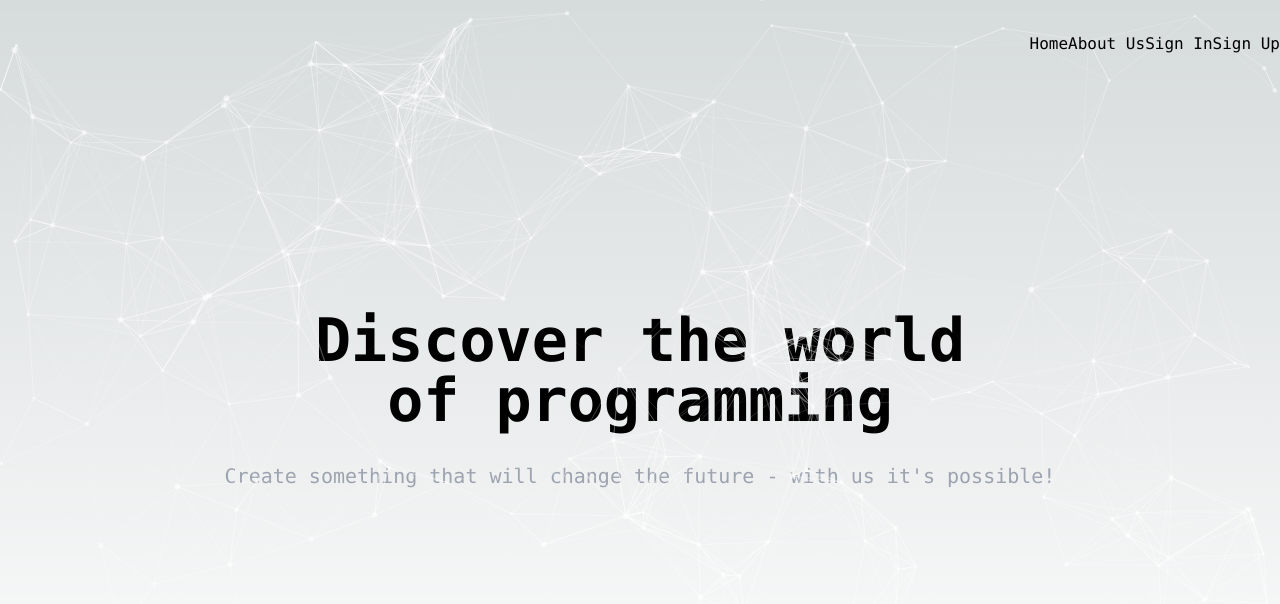
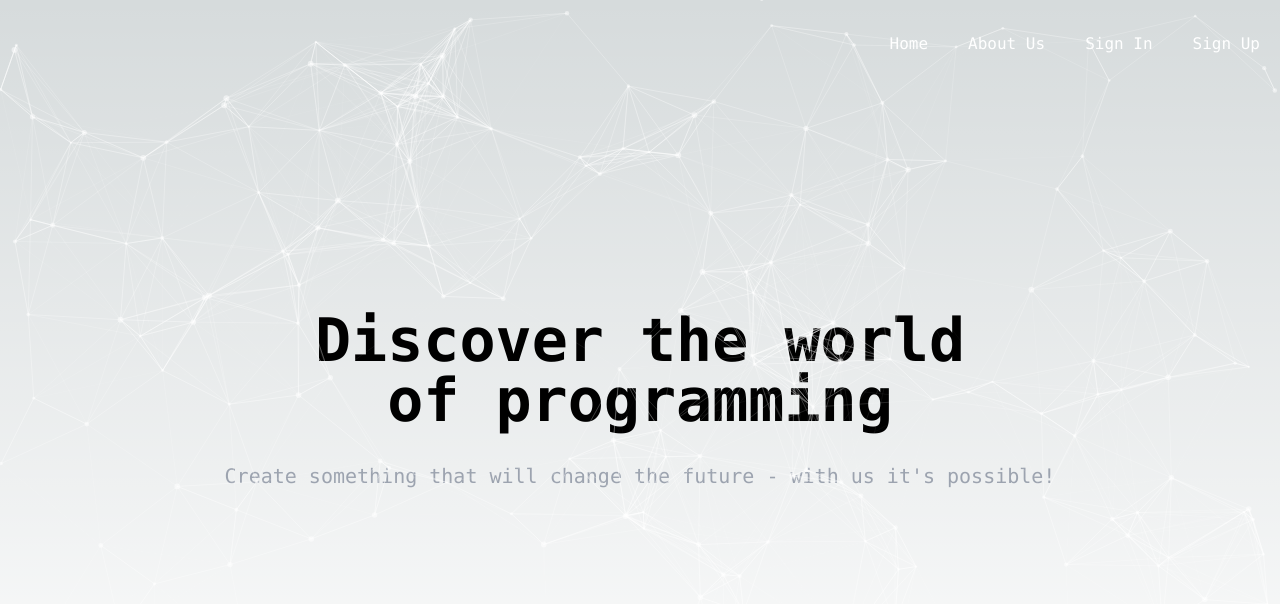
Before and after one commit to Zeek191/blazity, a Next.js app: page / in a window 1280 px wide. Shown: the top 604 px of the page. Built offline with nearby package versions, Linux system fonts and the light colour scheme; no server answers.

Commit message:
fix: Mobile header fix

```diff
--- a/package.json
+++ b/package.json
@@ -23,6 +23,7 @@
     "postcss": "8.4.23",
     "react": "18.2.0",
     "react-dom": "18.2.0",
+    "react-responsive": "^9.0.2",
     "react-tsparticles": "^2.9.3",
     "tailwindcss": "3.3.2",
     "tsparticles": "^2.9.3",
--- /dev/null
+++ b/src/base/consts/media-breakpoints.ts
@@ -0,0 +1,5 @@
+export enum BREAKPOINTS {
+  SM = "(max-width: 576px)",
+  MD = "(max-width: 768px)",
+  LG = "(max-width: 992px)",
+}
--- a/src/components/modules/header-menu/header-menu.tsx
+++ b/src/components/modules/header-menu/header-menu.tsx
@@ -21,7 +21,8 @@ export default function HeaderMenu({ className }: HeaderMenuProps) {
         <li
           key={label}
           className={clsx(
-            "mb-5 text-black",
+            "mb-5 text-black md:text-white md:mb-0 md:mx-5 relative after:duration-200 after:left-0",
+            "after:w-0 after:hover:w-full after:h-[2px] after:bg-white after:bottom-0 after:absolute",
             onlySignedOut && user && "hidden",
             onlySignedIn && !user && "hidden"
           )}
--- a/src/components/sections/header/header.tsx
+++ b/src/components/sections/header/header.tsx
@@ -1,12 +1,15 @@
 import clsx from "clsx";
 import styles from "./styles.module.css";
+import { useMediaQuery } from "react-responsive";
 import { useEffect, useState } from "react";
 import HamburgerButton from "@/components/elements/hamburger-button/hamburger-button";
 import HeaderMenu from "@/components/modules/header-menu/header-menu";
 import { useRouter } from "next/router";
+import { BREAKPOINTS } from "@/base/consts/media-breakpoints";
 
 export default function Header() {
   const [mobileMenu, setMobileMenu] = useState(false);
+  const isTablet = useMediaQuery({ query: BREAKPOINTS.MD });
   const router = useRouter();
 
   function changeMobileMenuState() {
@@ -17,38 +20,28 @@ export default function Header() {
     if (mobileMenu) {
       changeMobileMenuState();
     }
-  }, [router.pathname]);
+  }, [router.pathname, isTablet]);
 
   return (
-    <header className={clsx(styles.wrapper, "py-8 fixed w-full z-50")}>
+    <header className={clsx(styles.wrapper, "py-8 fixed w-full z-10")}>
       <HeaderMenu className="hidden md:flex justify-end" />
 
       <div className="w-full flex justify-end pr-8">
         <HamburgerButton
           state={mobileMenu}
-          variant="light"
+          variant={mobileMenu ? "dark" : "light"}
           changeStateHandler={changeMobileMenuState}
+          className={clsx(mobileMenu && "z-20")}
         />
       </div>
 
       <div
         className={clsx(
-          "fixed top-0 left-0 right-0 bg-white duration-300 p-8 opacity-1",
+          "fixed top-0 left-0 right-0 bg-white duration-300 opacity-1",
           !mobileMenu && "-translate-y-full opacity-0"
         )}
       >
-        <div className="relative h-screen flex justify-between items-center flex-col">
-          <HamburgerButton
-            state={mobileMenu}
-            variant="dark"
-            changeStateHandler={changeMobileMenuState}
-            className=" top-0 right-0 self-end"
-          />
-
-          <HeaderMenu className="flex flex-col justify-center items-center" />
-
-          <div />
-        </div>
+        <HeaderMenu className="flex flex-col justify-center items-center h-screen" />
       </div>
     </header>
   );
```
Also changed, not shown: 1 other file (tests, documents, lock files or other folders).
